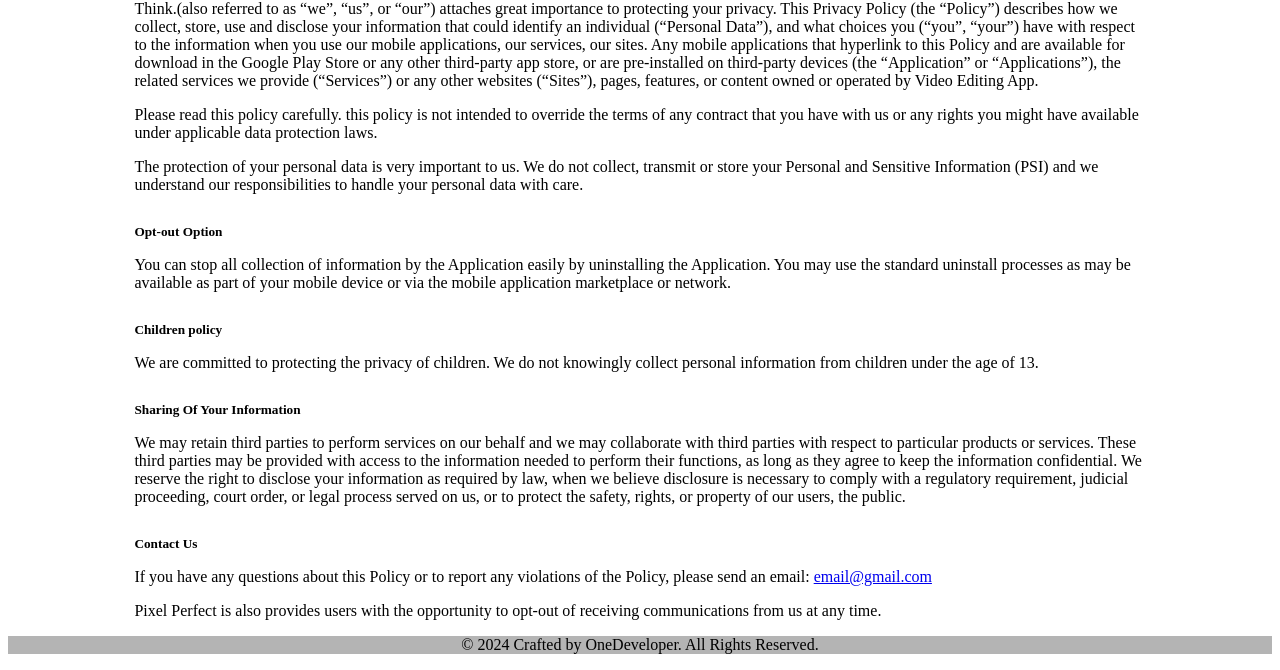
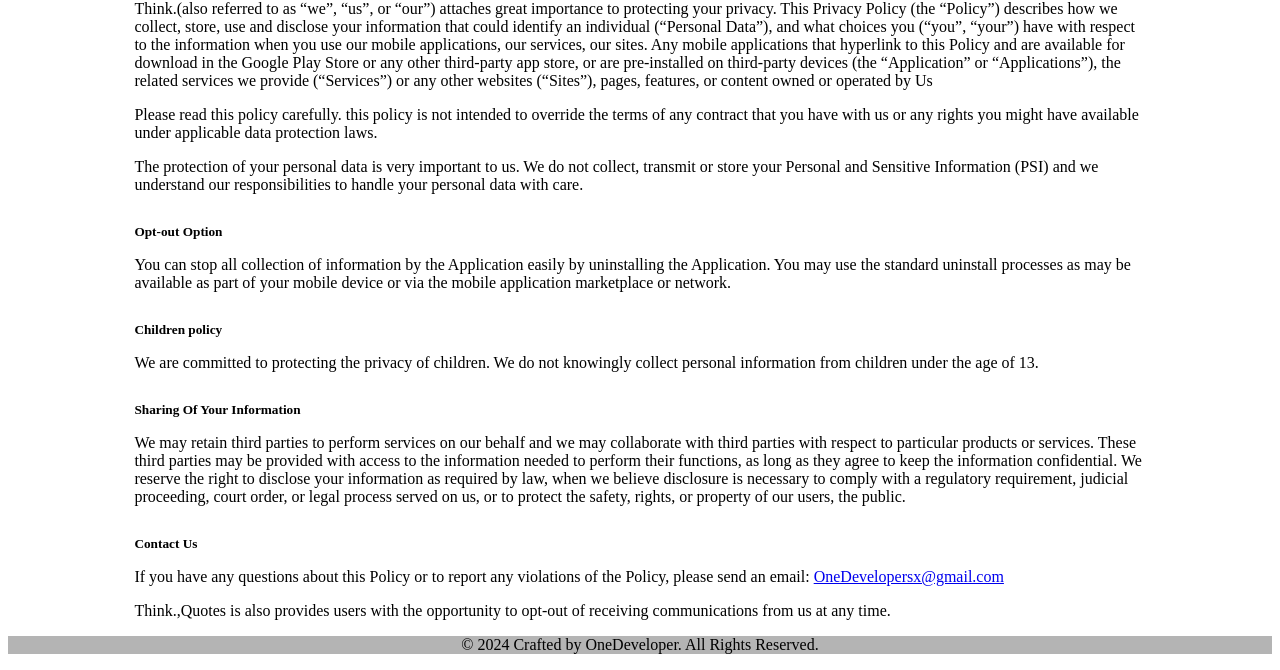
Before and after one commit to harshu-2001/Privacy-Policy, a plain HTML site: page index.html in a window 1280 px wide. Shown: the part 184-854 px from the top of the page. Drawn offline with Linux system fonts and the light colour scheme.

Commit message:
update policy

```diff
--- a/index.html
+++ b/index.html
@@ -205,7 +205,7 @@
                   Privacy Policy
                 </h3>
                 <p>
-                  Think.(also referred to as “we”, “us”, or “our”) attaches great importance to protecting your privacy. This Privacy Policy (the “Policy”) describes how we collect, store, use and disclose your information that could identify an individual (“Personal Data”), and what choices you  (“you”, “your”) have with respect to the information when you use our mobile applications, our services, our sites. Any mobile applications that hyperlink to this Policy and are available for download in the Google Play Store or any other third-party  app store, or are pre-installed on third-party devices (the “Application” or “Applications”), the related services we provide (“Services”) or any other websites (“Sites”), pages, features, or content owned or operated by Video Editing App.
+                  Think.(also referred to as “we”, “us”, or “our”) attaches great importance to protecting your privacy. This Privacy Policy (the “Policy”) describes how we collect, store, use and disclose your information that could identify an individual (“Personal Data”), and what choices you  (“you”, “your”) have with respect to the information when you use our mobile applications, our services, our sites. Any mobile applications that hyperlink to this Policy and are available for download in the Google Play Store or any other third-party  app store, or are pre-installed on third-party devices (the “Application” or “Applications”), the related services we provide (“Services”) or any other websites (“Sites”), pages, features, or content owned or operated by Us
                 </p>
                 <p>
                   Please read this policy carefully. this policy is not intended to override the terms of any contract that you have with us or any rights you might have available under applicable data protection laws.
@@ -227,10 +227,10 @@
                 </p>
                 <h5>Contact Us</h5>
                 <p>
-                  If you have any questions about this Policy or to report any violations of the Policy, please send an email: <a href="OneDevelopersx@gmail.com">email@gmail.com</a>
+                  If you have any questions about this Policy or to report any violations of the Policy, please send an email: <a href="mailto:OneDevelopersx@gmail.com">OneDevelopersx@gmail.com</a>
                 </p>
                 <p>
-                  Pixel Perfect is also provides users with the opportunity to opt-out of receiving communications from us at any time.
+                  Think.,Quotes is also provides users with the opportunity to opt-out of receiving communications from us at any time.
                 </p>
               </div>
             </div>
```
